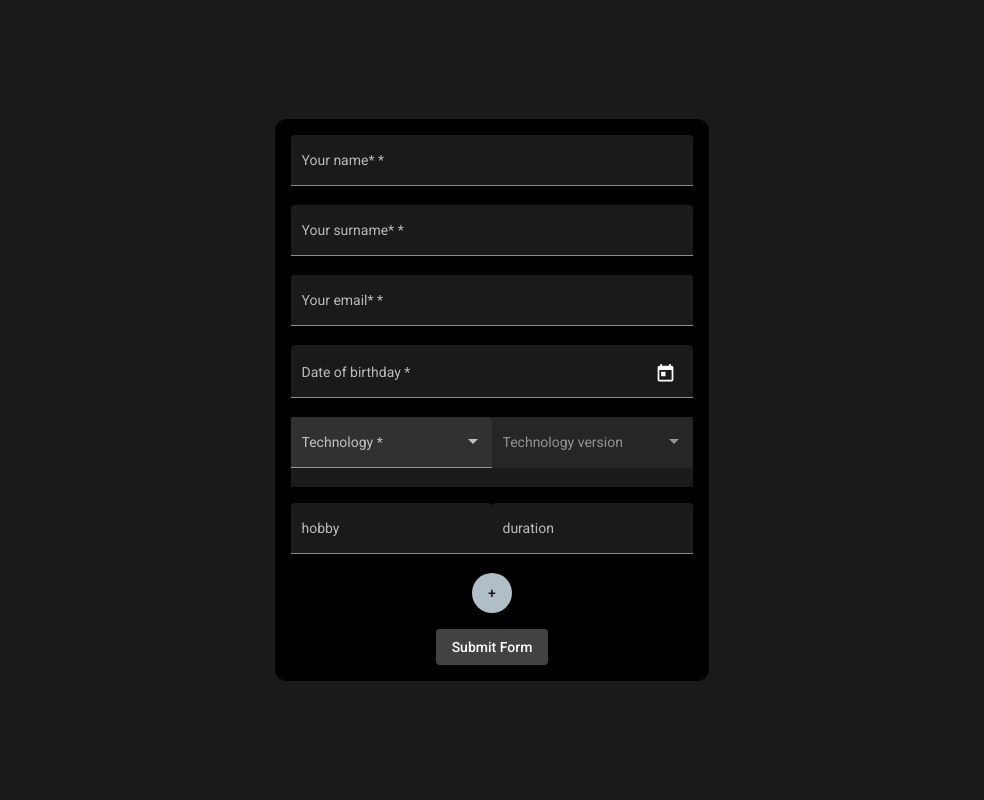
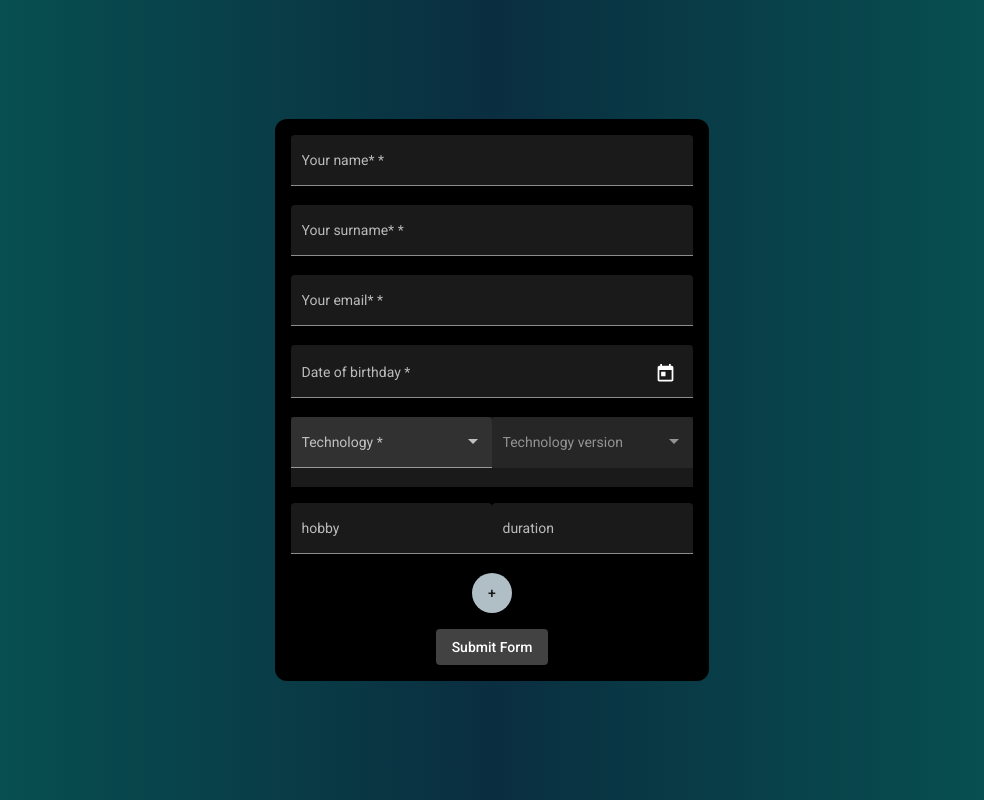
Before and after one commit to stas-lyu/angular-form, an Angular app: page / in a window 1280 px wide. Shown: the whole page, without its empty margins (148-1132 px from the left). Built offline with nearby package versions, Linux system fonts and the light colour scheme.

Commit message:
add background gradient for wrapper

```diff
--- a/src/app/app.component.scss
+++ b/src/app/app.component.scss
@@ -4,5 +4,6 @@
   display: flex;
   align-items: center;
   justify-content: center;
-  background-color: #1A1A1A;
+  background: rgb(6,89,85);
+  background: linear-gradient(90deg, rgba(6,89,85,1) 0%, rgba(10,46,64,1) 50%, rgba(6,89,85,1) 100%);
 }
```
